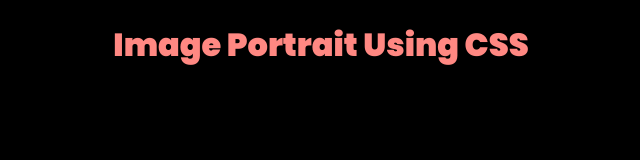
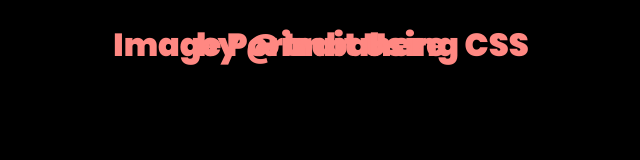
Before and after one commit to malrazer/text-portrait-css, a plain HTML site: page index.html in a window 1280 px wide. Shown: the top 160 px of the page, without its empty margins (319-959 px from the left). Drawn offline with nearby package versions, Linux system fonts and the light colour scheme.

Commit message:
Update index.html

```diff
--- a/index.html
+++ b/index.html
@@ -15,6 +15,7 @@
   <body>
     <input type="file" name="" id="input" onchange="loadFile(event)" />
     <h1 id="title">Image Portrait Using CSS</h1>
+    <h1 id="title">by @imbahere</h1>
     <div id="portrait">
       <p id="text">
         Lorem ipsum dolor sit amet consectetur adipisicing elit. Repellat error
```
